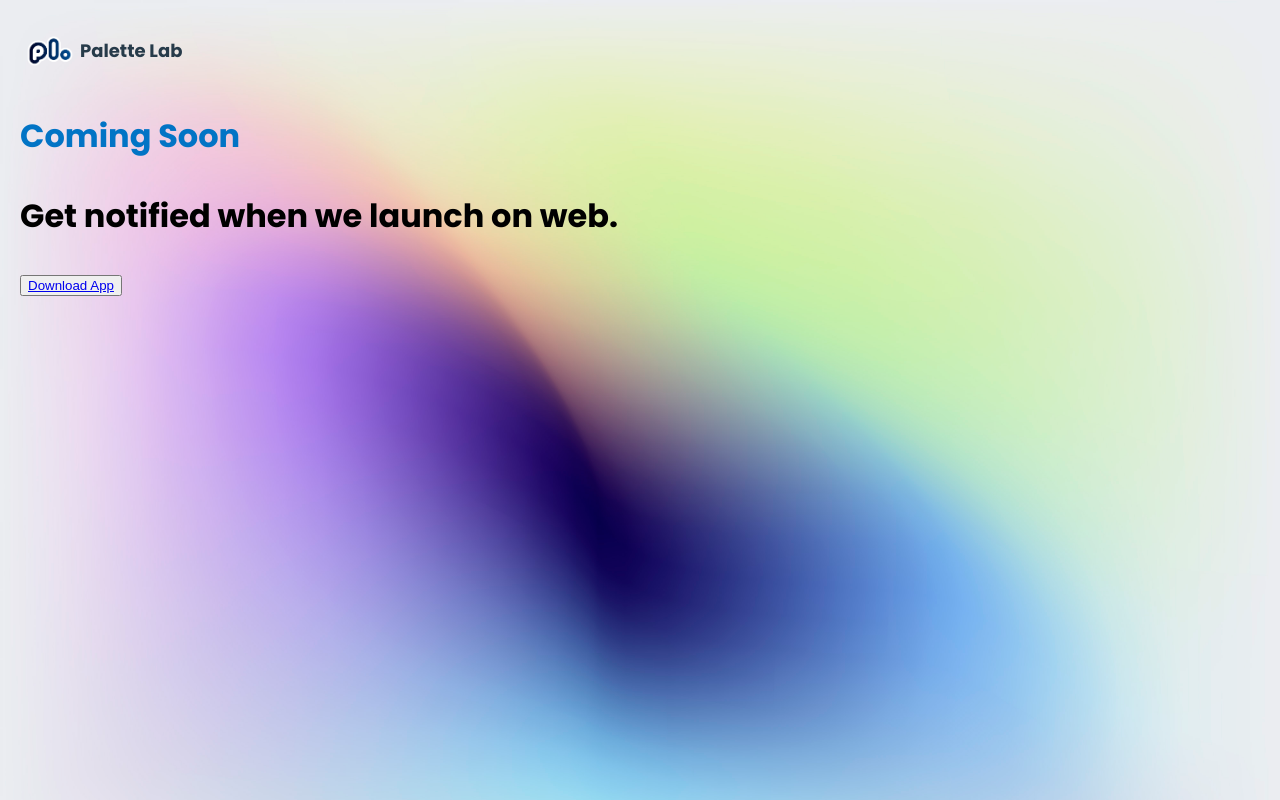
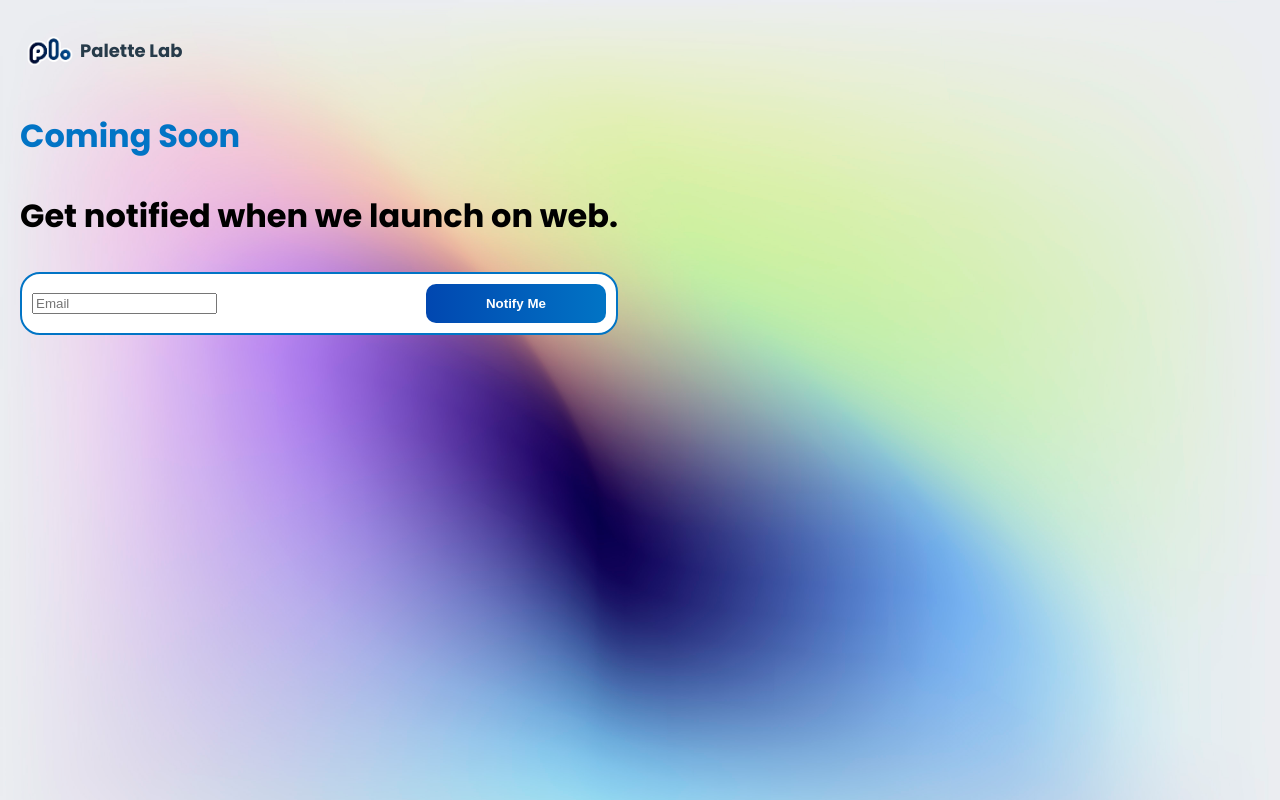
Before and after one commit to Augustinekan/Palette-Lab---Coming-Soon, a React (Create React App) app: page / in a window 1280 px wide. Built offline with nearby package versions, Linux system fonts and the light colour scheme.

Commit message:
add email form container

```diff
--- a/src/landing_page/ComingSoon.css
+++ b/src/landing_page/ComingSoon.css
@@ -33,3 +33,31 @@
     font-weight: bold;
     color: #273B4A;
 }
+
+.email-form-container{
+    border-radius: 20px;
+    background-color: #ffffff;
+    border:2px solid #0174C5;
+}
+
+
+.form-row {
+    display: flex;
+    align-items: center;
+    justify-content: space-between;
+    padding: 10px;
+}
+
+.email-form{
+    display: flex;
+}
+
+.email-submit-button{
+    font-weight: bold;
+    display: flex;
+    border-radius: 10px;
+    color: white;
+    border: 0 transparent;
+    padding: 12px 60px;
+    background: linear-gradient(90deg,#0147B0, #0174C5);
+}
--- a/src/landing_page/ComingSoonComponent.js
+++ b/src/landing_page/ComingSoonComponent.js
@@ -1,12 +1,15 @@
 import './ComingSoon.css';
 import logo from './logo_plain.png';
+import './EmailFormComponent'
+import EmailFormComponent from "./EmailFormComponent";
 
 function ComingSoonComponent(){
     return<div className="Coming-soon">
         <PaletteLabLogo/>
         <ComingSoon/>
         <MyText/>
-        <MyButton/>
+        <EmailFormComponent/>
+        {/*<MyButton/>*/}
     </div>
 }
 
--- /dev/null
+++ b/src/landing_page/EmailFormComponent.js
@@ -0,0 +1,28 @@
+import './ComingSoon.css';
+
+function EmailFormComponent(){
+    return <div className="email-form-container">
+      <div className="form-row">
+          <EmailForm/>
+          <NotifyMeButton/>
+      </div>
+    </div>
+}
+
+function EmailForm(){
+    return  <form className="email-form">
+        <input
+            type="email"
+            placeholder="Email"
+            // value={email}
+            // onChange={(e) => setEmail(e.target.value)}
+        />
+    </form>
+}
+
+function NotifyMeButton(){
+ return <button className="email-submit-button" >
+     Notify Me
+ </button>
+}
+export default EmailFormComponent
```
